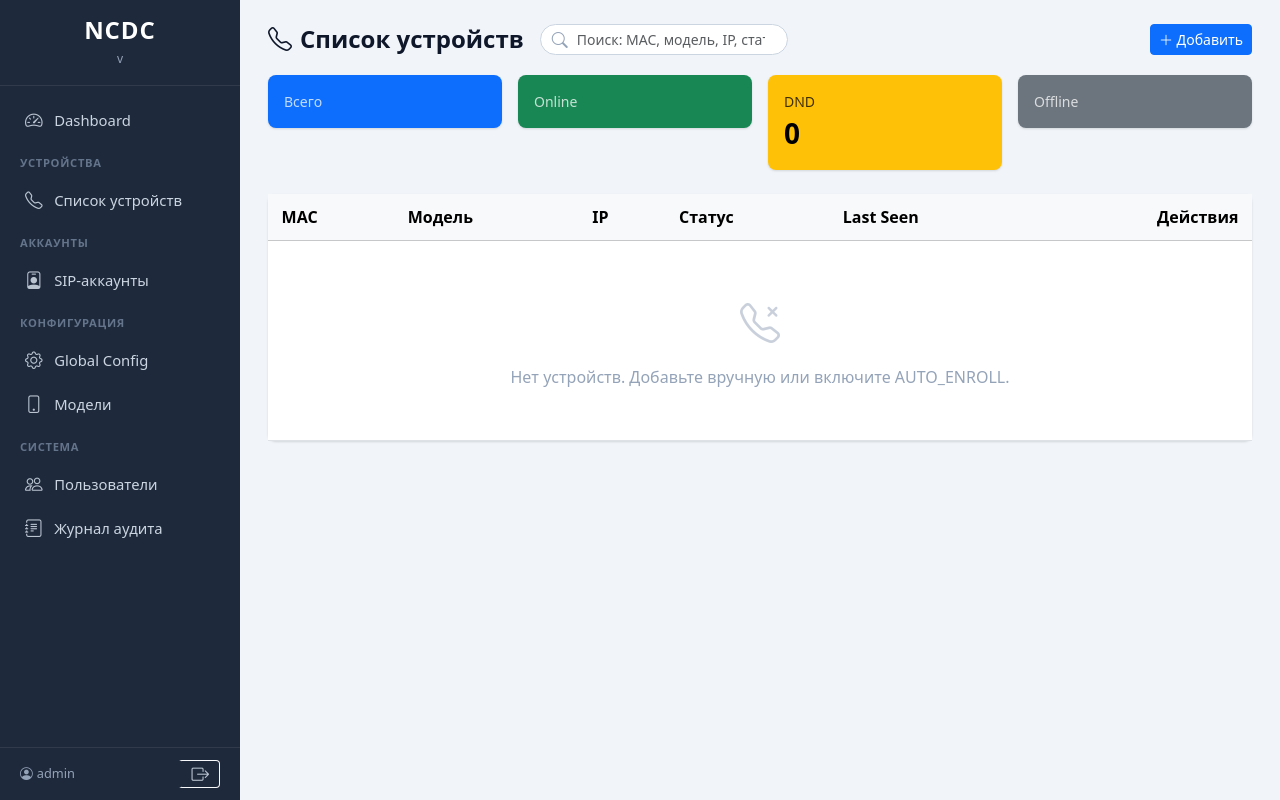
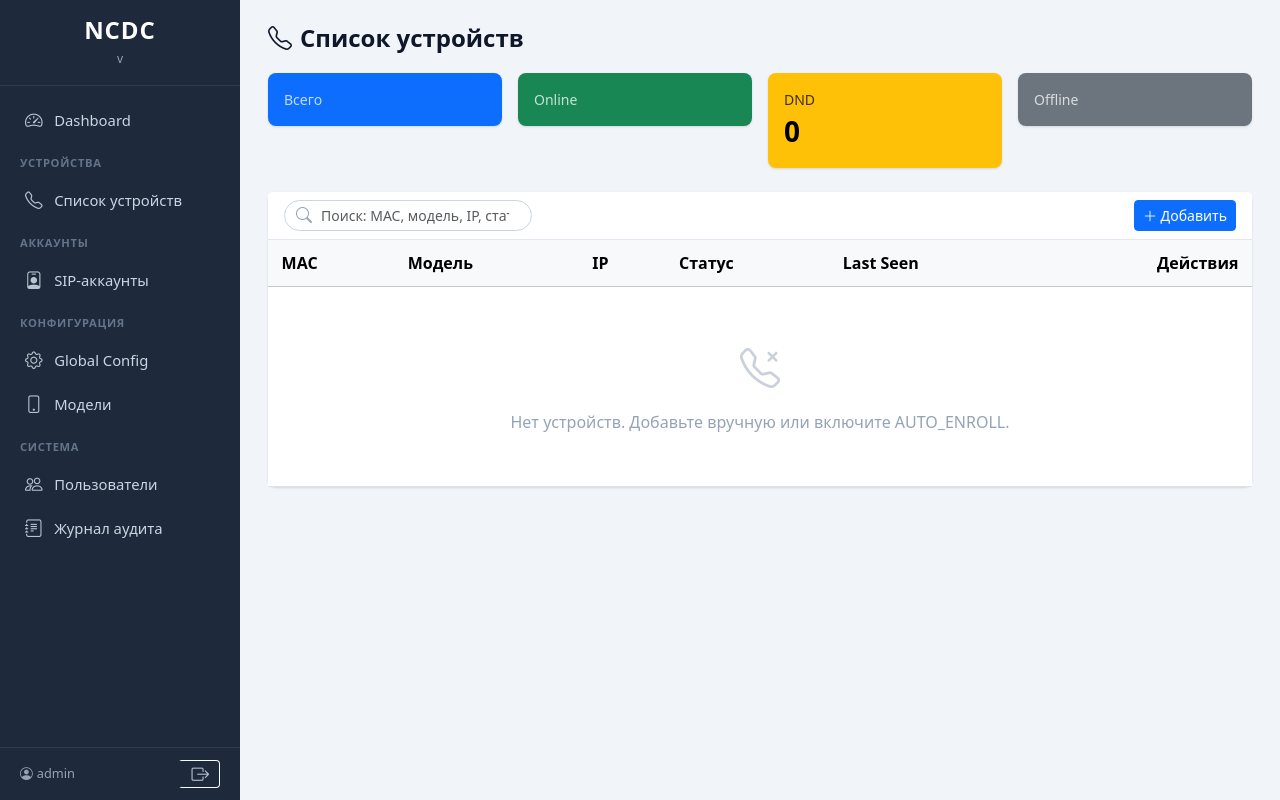
Before and after one commit to varnikgen/ncdc-qwen, a Python web app: template app/templates/phones/list.html in a window 1280 px wide. Run offline with Jinja, Linux system fonts and the light colour scheme; the template is opened without the code that fills it, so the values that code supplies are empty.

Commit message:
Доработка интерфейса

```diff
--- a/app/templates/phones/list.html
+++ b/app/templates/phones/list.html
@@ -4,20 +4,7 @@
 
 {% block content %}
 <div class="page-header">
-    <div class="d-flex flex-wrap align-items-center gap-3">
-        <h2 class="mb-0"><i class="bi bi-telephone me-2"></i>Список устройств</h2>
-        <div class="search-wrap">
-            <i class="bi bi-search"></i>
-            <input type="search" id="phoneSearch" class="form-control form-control-sm"
-                   placeholder="Поиск: MAC, модель, IP, статус…"
-                   data-table-search="phonesTable" autocomplete="off">
-        </div>
-    </div>
-    <div class="page-header-actions">
-        <a href="/phones/new" class="btn btn-primary btn-sm">
-            <i class="bi bi-plus-lg"></i> Добавить
-        </a>
-    </div>
+    <h2><i class="bi bi-telephone me-2"></i>Список устройств</h2>
 </div>
 
 <div class="row g-3 mb-4">
@@ -56,6 +43,17 @@
 </div>
 
 <div class="card">
+    <div class="card-header d-flex flex-wrap align-items-center justify-content-between gap-2 py-2">
+        <div class="search-wrap">
+            <i class="bi bi-search"></i>
+            <input type="search" id="phoneSearch" class="form-control form-control-sm"
+                   placeholder="Поиск: MAC, модель, IP, статус…"
+                   data-table-search="phonesTable" autocomplete="off">
+        </div>
+        <a href="/phones/new" class="btn btn-primary btn-sm">
+            <i class="bi bi-plus-lg"></i> Добавить
+        </a>
+    </div>
     <div class="card-body p-0">
         <div class="table-responsive">
             <table class="table table-hover align-middle mb-0" id="phonesTable">
```
Also changed, not shown: app/templates/accounts/list.html (+4 -4 lines), app/templates/users/list.html (+11 -11 lines).
